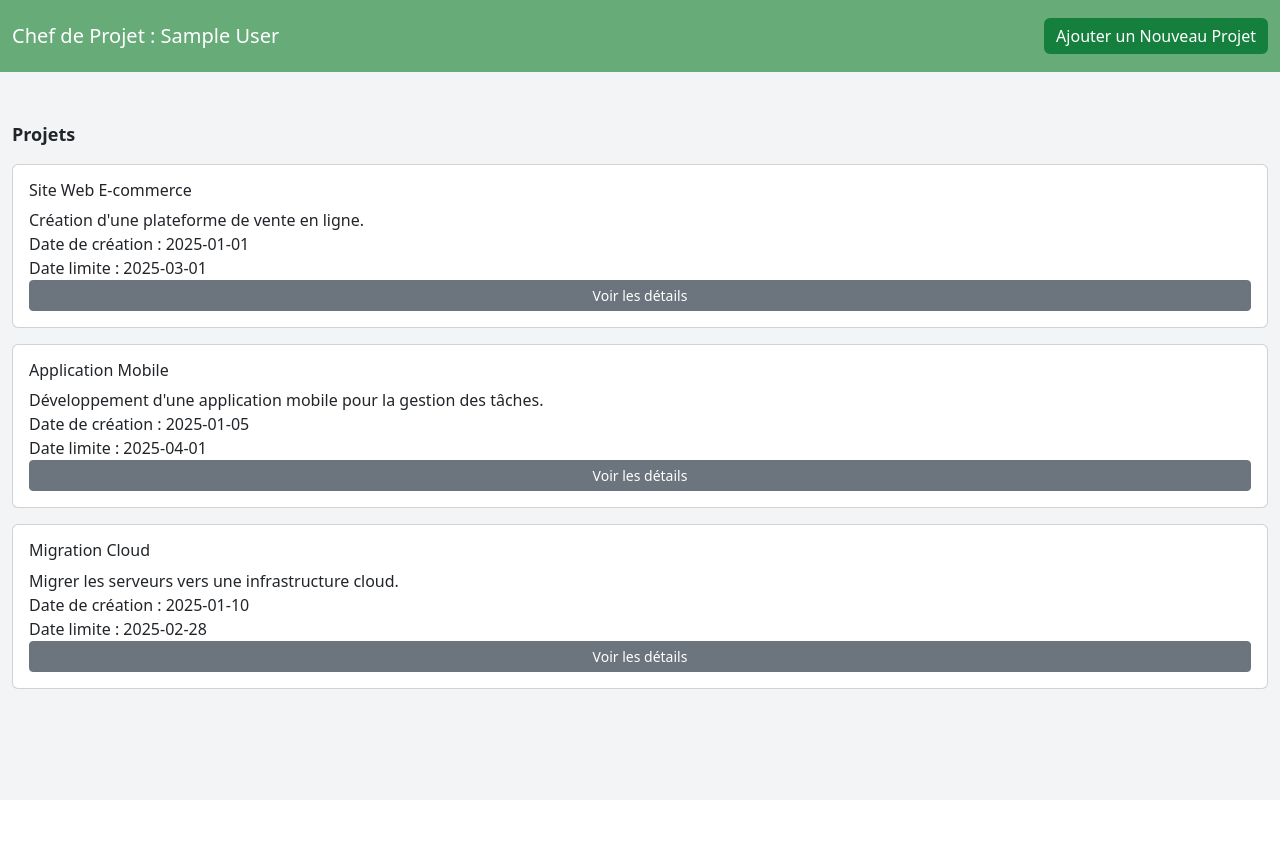
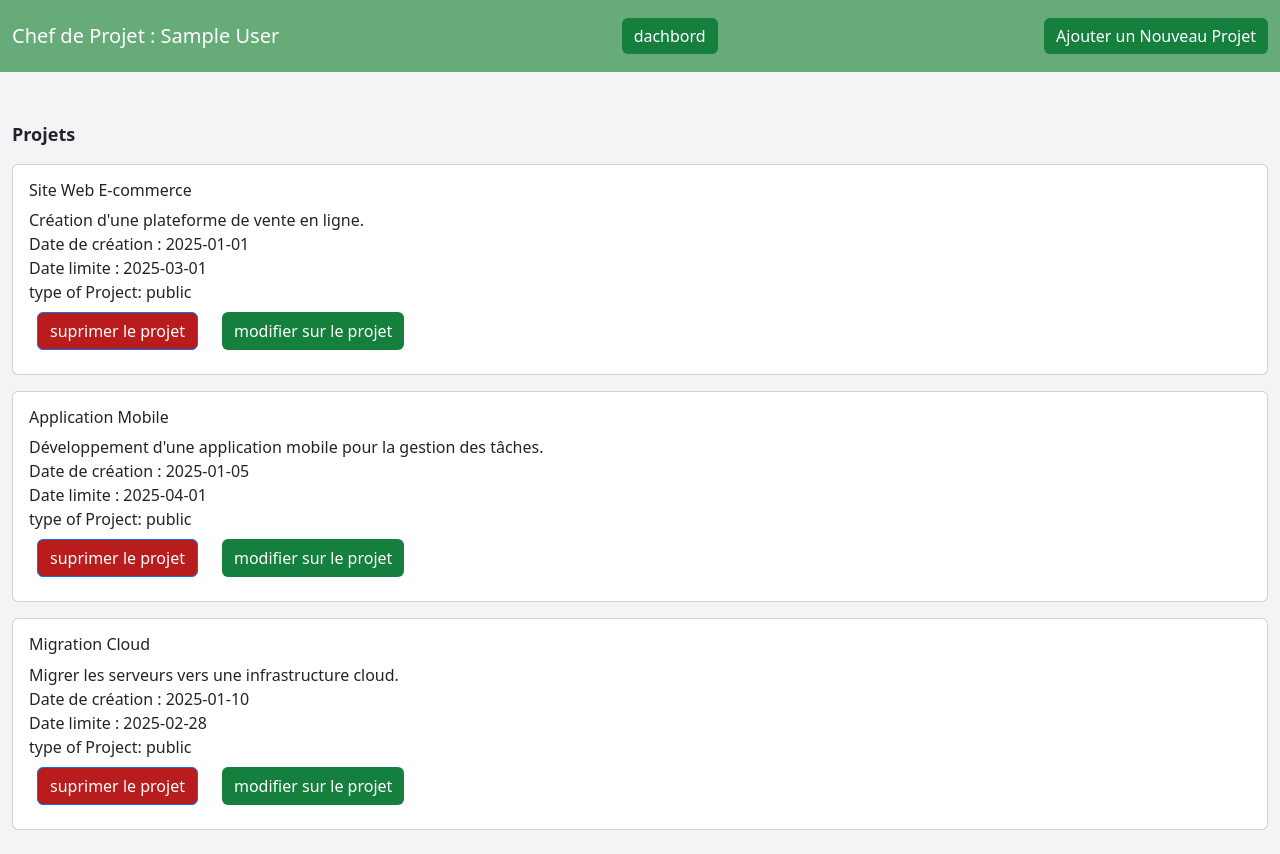
Before and after one commit to Youcode-Classe-E-2024-2025/imrane_ait_dahmade-project, a PHP site: page /imrane_ait_dahmade-project/view/chef_projet.php in a window 1280 px wide. Before the commit the page ends 689 px from the top, so only its background shows below. Run offline with PHP 8.4, Linux system fonts and the light colour scheme; the visitor is signed in with stand-in values (Sample User, id 1); data comes from the database, SQL or seed files in the repository; some libraries are stand-ins or nearby versions.

Commit message:
creation fonctionalite de ajouterModal et ajoutercontroller

```diff
--- a/_db.sql
+++ b/_db.sql
@@ -72,3 +72,6 @@ INSERT INTO Projets (nom, description, date_creation, date_deadline, nomChefProj
 ('Site Web E-commerce', 'Création d\'une plateforme de vente en ligne.', '2025-01-01', '2025-03-01', 'Excepteur in corrupt'),
 ('Application Mobile', 'Développement d\'une application mobile pour la gestion des tâches.', '2025-01-05', '2025-04-01', 'Excepteur in corrupt'),
 ('Migration Cloud', 'Migrer les serveurs vers une infrastructure cloud.', '2025-01-10', '2025-02-28', 'Excepteur in corrupt');
+
+ALTER Table  Projets
+ADD COLUMN TypeProjet ENUM('public','prive') DEFAULT 'public';
--- a/controller/projetController.php
+++ b/controller/projetController.php
@@ -18,5 +18,10 @@ class projetController {
             return [];
         }
     }
+    public function ajouterProjet(){
+
+
+
+    }
 
 }
--- a/model/ProjetModel.php
+++ b/model/ProjetModel.php
@@ -12,14 +12,15 @@ class ProjetModel{
     }
 
     public function ajouterProjet(Projet $projet) {
-        $requet = "INSERT INTO projets (nom, description, date_creation, date_deadline, nomChefProjet) VALUES (:NOM, :description, :date_creation, :date_deadline, :nameChefProjet);";
+        $requet = "INSERT INTO projets (nom, description, date_creation, date_deadline, nomChefProjet ,TypeProjet ) VALUES (:NOM, :description, :date_creation, :date_deadline, :nameChefProjet , :TypeProjet);";
         $stmt = $this->conn->prepare($requet);
         return $stmt->execute([
             ':NOM' => $projet->getNom(),
             ':description' => $projet->getDescription(),
             ':date_creation' => $projet->getDateCreation(),
             ':date_deadline' => $projet->getDeadline(),
-            ':nameChefProjet' => $projet->getChef()
+            ':nameChefProjet' => $projet->getChef(),
+            ':TypeProjet' =>$projet->getType()
         ]);
     }
     public function affichageProjet(){
--- a/view/chef_projet.php
+++ b/view/chef_projet.php
@@ -41,6 +41,7 @@ $projets = $projetController->afficherProjets($nomUtilisateur);
     <nav class="navbar navbar-expand-lg navbar-light text-white py-3">
         <div class="container-fluid">
             <a class="navbar-brand text-white" href="#">Chef de Projet : <?php echo htmlspecialchars($nomUtilisateur) ?></a>
+            <a class="btn btn-primary bg-green-700 hover:bg-green-400 border-none" href="#">dachbord</a>
             <button class="btn btn-primary bg-green-700 hover:bg-green-400 border-none" data-bs-toggle="modal" data-bs-target="#projectModal">Ajouter un Nouveau Projet</button>
         </div>
     </nav>
@@ -59,10 +60,15 @@ $projets = $projetController->afficherProjets($nomUtilisateur);
                             <p><?php echo htmlspecialchars($projet['description']); ?></p>
                             <p>Date de création : <?php echo htmlspecialchars($projet['date_creation']); ?></p>
                             <p>Date limite : <?php echo htmlspecialchars($projet['date_deadline']); ?></p>
-                            <button class="btn btn-sm btn-secondary " onclick="viewProjectDetails(
-                                '<?php echo htmlspecialchars($projet['nom']); ?>',
-                                '<?php echo htmlspecialchars($projet['description']); ?>'
-                            )">Voir les détails</button>
+                            <p>type of Project: <?php echo htmlspecialchars($projet['TypeProjet']); ?></p>
+                            <div class="flex flex-row gap-4 p-2">
+                            <button class="btn  btn-primary bg-red-700 " onclick="suprimerProjet(
+                                '<?php echo htmlspecialchars($projet['nom']); ?>'
+                            )">suprimer le projet</button>
+                            <button class="btn btn-primary bg-green-700 hover:bg-green-400 border-none" onclick="modifierEnProjet(
+                                '<?php echo htmlspecialchars($projet['nom']); ?>'
+                            )">modifier sur le projet</button>
+                            </div>
                         </div>
                     <?php endforeach; ?>
                 <?php else: ?>
@@ -107,6 +113,12 @@ $projets = $projetController->afficherProjets($nomUtilisateur);
                             <label for="dateDeadline" class="form-label">Date Limite :</label>
                             <input type="date" id="dateDeadline" name="dateDeadline" class="form-control" required>
                         </div>
+                        <div  class="mb-3">
+                        <select>
+                            <option value="public">public</option>
+                            <option value="prive">prive</option>
+                        </select>
+                        </div>
 
                         <!-- Bouton soumettre -->
                         <button type="submit" name="ajouterProjet" class="btn btn-success">Ajouter</button>
@@ -116,13 +128,6 @@ $projets = $projetController->afficherProjets($nomUtilisateur);
         </div>
     </div>
 
-    <!-- Script -->
-    <script>
-        // Afficher les détails d'un projet
-        function viewProjectDetails(name, description) {
-            alert(`Nom du Projet : ${name}\nDescription : ${description}`);
-        }
-    </script>
 
     <!-- Bootstrap JS -->
     <script src="https://cdn.jsdelivr.net/npm/bootstrap@5.3.0-alpha1/dist/js/bootstrap.bundle.min.js"></script>
```
Also changed, not shown: index.php (+0 -24 lines).
